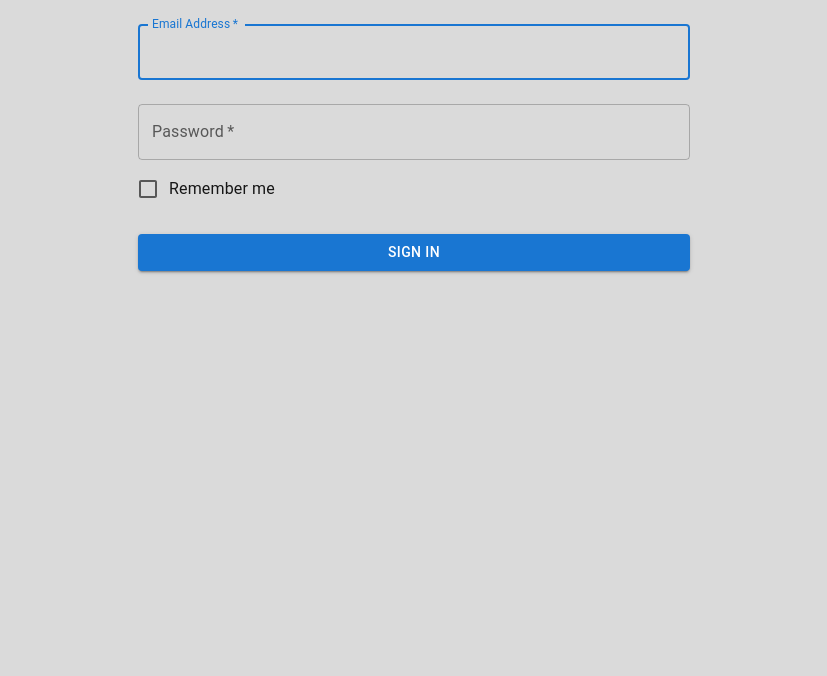
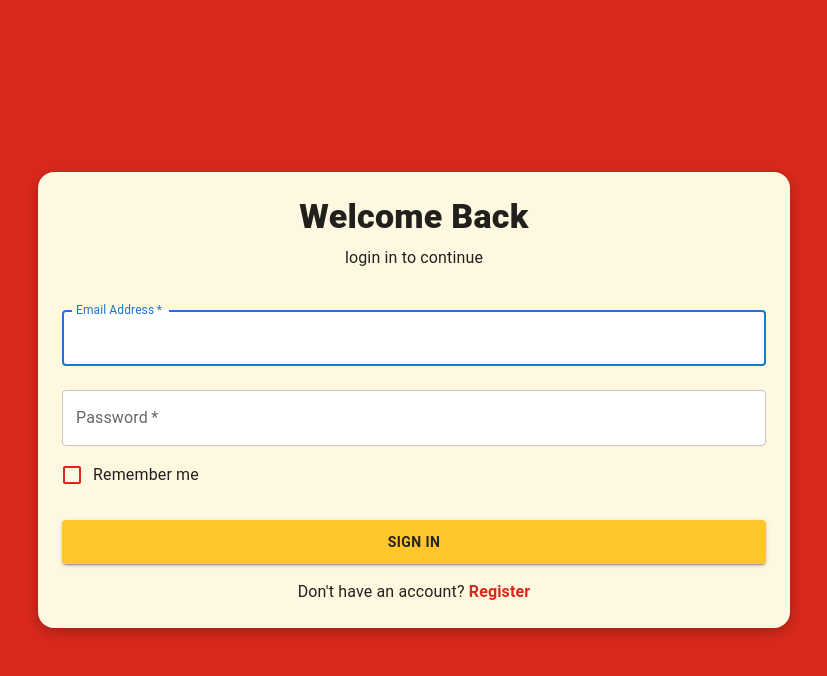
Before and after one commit to JackOSullivan003/rich-web-assignment, a Next.js app: page /login in a window 1280 px wide. Shown: the top 676 px of the page, without its empty margins (226-1053 px from the left). Built offline with nearby package versions, Linux system fonts and the light colour scheme.

Commit message:
college lab work

```diff
--- a/package.json
+++ b/package.json
@@ -10,7 +10,9 @@
   "dependencies": {
     "@emotion/react": "^11.14.0",
     "@emotion/styled": "^11.14.1",
+    "@mui/icons-material": "^7.3.5",
     "@mui/material": "^7.3.5",
+    "bcrypt": "^6.0.0",
     "mongodb": "^7.0.0",
     "next": "16.0.5",
     "react": "19.2.0",
--- a/src/app/api/login/route.js
+++ b/src/app/api/login/route.js
@@ -1,16 +1,23 @@
 import { MongoClient } from "mongodb";
+import bcrypt from "bcrypt";
+
+let cachedClient = null;
+
+async function connectDB() {
+  if (cachedClient) return cachedClient;
+  const client = new MongoClient(process.env.MONGODB_URL);
+  await client.connect();
+  cachedClient = client;
+  return client;
+}
 
 export async function GET(req, res) {
-
-
   // Make a note we are on
   // the api. This goes to the console.
-
-  console.log("in the api page")
+  console.log("in the login api")
 
   // get the values
   // that were sent across to us.
-
   const { searchParams } = new URL(req.url)
   const email = searchParams.get('email')
   const pass = searchParams.get('pass')
@@ -18,12 +25,11 @@ export async function GET(req, res) {
   console.log(email);
   console.log(pass);
 
+  try {
   // database call goes here
-  const client = new MongoClient(process.env.MONGODB_URL);
-  const dbName = 'McDonaldsApp'; // database name
-  try {
-    await client.connect();
+    const client = await connectDB();
     console.log("Connected successfully to server");
+    const dbName = 'McDonaldsApp'; // database name
 
     const db = client.db(dbName);
     const collection = db.collection("login");
@@ -35,14 +41,14 @@ export async function GET(req, res) {
       return Response.json({ data: "invalid" });
     }
 
-    if (user.pass !== pass) {
+    const validPass = await bcrypt.compare(pass, user.pass);
+    if (!validPass) {
       console.log("Wrong password");
       return Response.json({ data: "invalid" });
     }
 
     console.log("Login is valid!");
-    router.push("/dashboard");   // redirect
-    return;
+    return Response.json({data: "valid"});
 
   } catch (error) {
     console.error("DB error:", error);
@@ -50,7 +56,5 @@ export async function GET(req, res) {
       { data: "invalid", error: "DB connection failed" },
       { status: 500 }
     );
-  } finally {
-    client.close();
   }
 }
--- a/src/app/api/register/route.js
+++ b/src/app/api/register/route.js
@@ -1,7 +1,20 @@
 import { MongoClient } from "mongodb";
+import bcrypt from "bcrypt";
+
+
+let cachedClient = null;
+
+async function connectDB() {
+  if (cachedClient) return cachedClient;
+  const client = new MongoClient(process.env.MONGODB_URL);
+  await client.connect();
+  cachedClient = client;
+  return client;
+}
+
 
 export async function GET(req) {
-  console.log("in the api register page");
+  console.log("in the register api");
 
   const { searchParams } = new URL(req.url);
   const email = searchParams.get("email");
@@ -15,8 +28,7 @@ export async function GET(req) {
   const dbName = "McDonaldsApp";
 
   try {
-    await client.connect();
-
+    await connectDB();
     const db = client.db(dbName);
     const collection = db.collection("login");
 
@@ -26,15 +38,16 @@ export async function GET(req) {
       return Response.json({ data: "exists" });
     }
 
+    // hash password
+    const hashedPassword = await bcrypt.hash(pass, 10);
+
     // Create user
-    await collection.insertOne({ email, pass });
+    await collection.insertOne({ email, pass:hashedPassword });
 
     return Response.json({ data: "created" });
 
   } catch (error) {
     console.error("DB error:", error);
     return Response.json({ data: "invalid" }, { status: 500 });
-  } finally {
-    client.close();
   }
 }
--- /dev/null
+++ b/src/app/components/navbar.js
@@ -0,0 +1,23 @@
+"use client";
+import * as React from 'react';
+import BottomNavigation from '@mui/material/BottomNavigation';
+import BottomNavigationAction from '@mui/material/BottomNavigationAction';
+import DashboardIcon from '@mui/icons-material/HomeOutlined';
+import AccountIcon from '@mui/icons-material/AccountCircleOutlined';
+import CheckoutIcon from '@mui/icons-material/ShoppingCartOutlined';
+
+export default function bottomNav() {
+    return (
+
+    <BottomNavigation
+        showLabels
+        value={value}
+        onChange={(event, newValue) => {
+            setValue(newValue);
+        }}
+    >
+  <BottomNavigationAction label="Dashboard" icon={<DashboardIcon />} />
+  <BottomNavigationAction label="Checkout" icon={<CheckoutIcon />} />
+  <BottomNavigationAction label="Account" icon={<AccountIcon />} />
+</BottomNavigation>);
+}
--- a/src/app/dashboard/page.js
+++ b/src/app/dashboard/page.js
@@ -34,7 +34,6 @@ export default function Dashboard() {
     <Box sx={{ flexGrow: 1 }}>
     <div style={{ padding: 40 }}>
       <h1>Welcome to your Dashboard!</h1>
-      <p>You are now logged in.</p>
     </div>
 
       <Grid container spacing={2}>
--- a/src/app/globals.css
+++ b/src/app/globals.css
@@ -1,5 +1,5 @@
 :root {
-  --background: #dadada;
+  --background: #DA291C;
   --foreground: #171717;
 }
 
--- a/src/app/login/page.js
+++ b/src/app/login/page.js
@@ -1,15 +1,28 @@
 "use client";
 
-import { useState } from "react";
+import { useEffect, useState } from "react";
 import Button from "@mui/material/Button";
 import TextField from "@mui/material/TextField";
 import FormControlLabel from "@mui/material/FormControlLabel";
 import Checkbox from "@mui/material/Checkbox";
 import Container from "@mui/material/Container";
 import Box from "@mui/material/Box";
+import Typography from "@mui/material/Typography";
+import Card from "@mui/material/Card";
+import { useSearchParams } from "next/navigation";
+import navbar from "../components/navbar.js";
 
 export default function LoginPage() {
   const [error, setError] = useState("");
+  const [createdMsg, setCreatedMsg] = useState("");
+
+  const searchParams = useSearchParams();
+
+  useEffect(() => {
+    if (searchParams.get("created") === "true") {
+      setCreatedMsg("Account created! please login to your new account.")
+    }
+  })
 
   const handleSubmit = (event) => {
     event.preventDefault();
@@ -20,8 +33,7 @@ export default function LoginPage() {
     let email = data.get("email");
     let pass = data.get("pass");
 
-    runDBCallAsync(
-      `http://localhost:3000/api/login?email=${email}&pass=${pass}`
+    runDBCallAsync(`/api/login?email=${email}&pass=${pass}`
     );
   };
 
@@ -29,9 +41,10 @@ export default function LoginPage() {
     try {
       const res = await fetch(url);
       const data = await res.json();
-
+      console.log(data.data);
       if (data.data === "valid") {
-        console.log("Login valid!");
+        console.log("attempting redirect...");
+        window.location.href = "/dashboard";
       } else {
         setError("Invalid username or password.");
       }
@@ -41,9 +54,44 @@ export default function LoginPage() {
   }
 
   return (
-    <Container maxWidth="sm">
-      <Box sx={{ height: "100vh" }}>
-        <Box component="form" onSubmit={handleSubmit} noValidate sx={{ mt: 1 }}>
+    <Container
+      sx={{
+        height: "100vh",
+        width: "100vh",
+        display: "flex",
+        justifyContent: "center",
+        alignItems: "center",
+        padding: 2,
+      }}
+    >
+      <Card
+        sx={{
+          width: "100%",
+          borderRadius: 4,
+          padding: 3,
+          backgroundColor: "#FFF8E1", // McDonald's cream color
+          boxShadow: "0px 4px 15px rgba(0,0,0,0.25)",
+        }}
+      >
+        <Typography
+          variant="h4" align="center" sx={{ fontWeight: 800, marginBottom: 1 }}
+        >
+          Welcome Back
+        </Typography>
+
+        <Typography
+          align="center" sx={{ marginBottom: 3 }}
+        >
+          login in to continue
+        </Typography>
+
+        <Box component="form" onSubmit={handleSubmit} noValidate>
+          {createdMsg && (
+            <p style={{ color: "green", fontWeight: "bold", marginBottom: "10px" }}>
+            {createdMsg}
+            </p>
+            )}
+
           <TextField
             margin="normal"
             required
@@ -53,6 +101,7 @@ export default function LoginPage() {
             name="email"
             autoComplete="email"
             autoFocus
+            sx={{ backgroundColor: "white", borderRadius: 1 }}
           />
 
           <TextField
@@ -63,22 +112,44 @@ export default function LoginPage() {
             label="Password"
             type="password"
             id="pass"
+            sx={{ backgroundColor: "white", borderRadius: 1 }}
           />
 
           {error && (
-            <p style={{ color: "red", fontWeight: "bold" }}>{error}</p>
+            <p style={{ color: "#DA291C", fontWeight: "bold" }}>{error}</p>
           )}
 
           <FormControlLabel
-            control={<Checkbox color="primary" />}
+            control={<Checkbox sx={{ color: "#DA291C" }} />}
             label="Remember me"
           />
 
-          <Button type="submit" fullWidth variant="contained" sx={{ mt: 3 }}>
+          <Button
+            type="submit"
+            fullWidth
+            variant="contained"
+            sx={{
+              mt: 3,
+              backgroundColor: "#FFC72C", // McDonald's yellow
+              color: "#27251F",
+              fontWeight: 700,
+              paddingY: 1.2,
+              ":hover": { backgroundColor: "#e6b526" },
+            }}
+          >
             Sign In
           </Button>
+
+          <Typography sx={{ mt: 2, textAlign: "center" }}>
+            Don't have an account?{" "}
+            <a href="/register" style={{ color: "#DA291C", fontWeight: "bold" }}>
+              Register
+            </a>
+          </Typography>
         </Box>
-      </Box>
+      </Card>
+
+      <navbar />
     </Container>
   );
 }
```
Also changed, not shown: src/app/register/page.js (+72 -8 lines), 1 other file (tests, documents, lock files or other folders).
